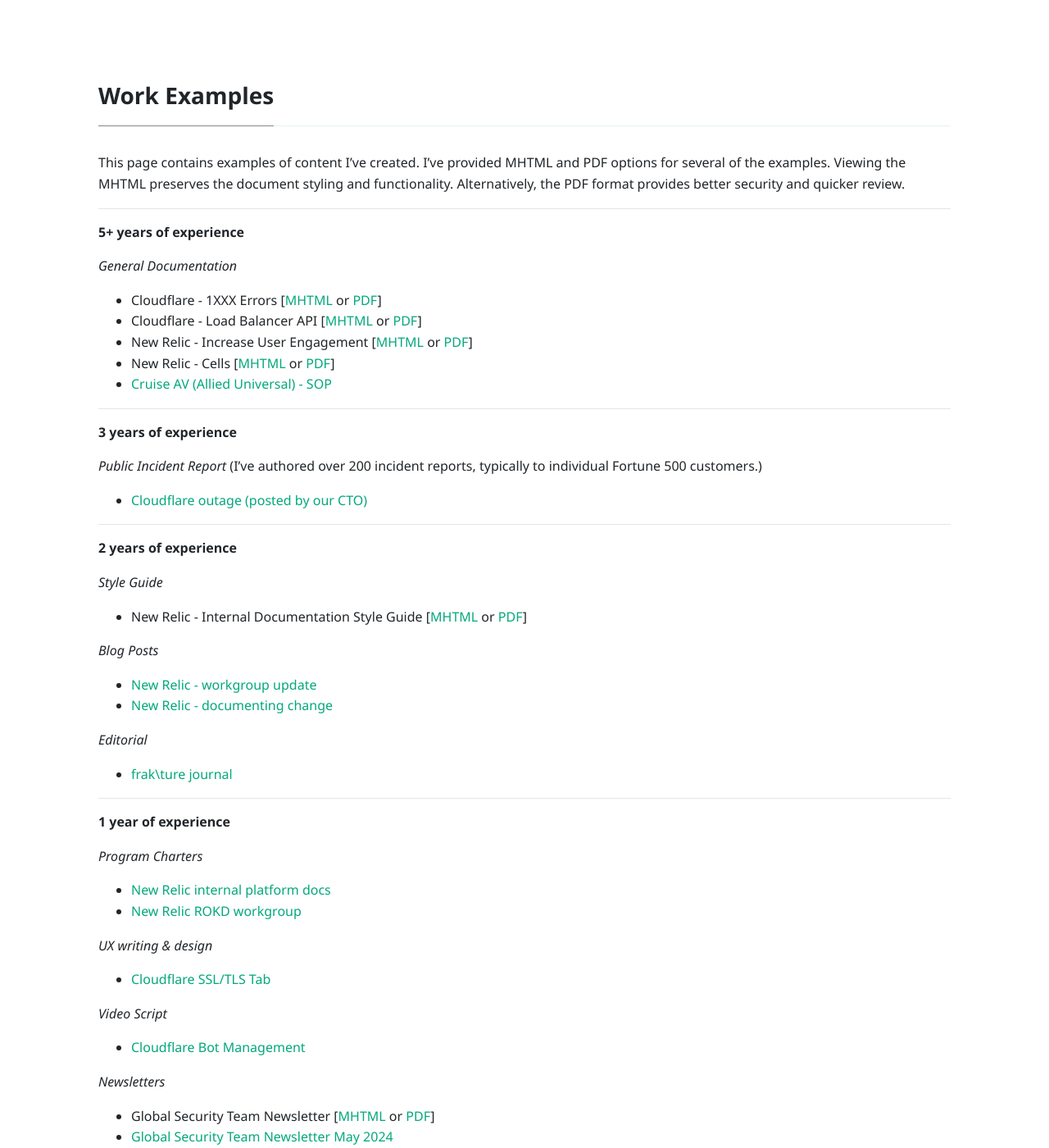
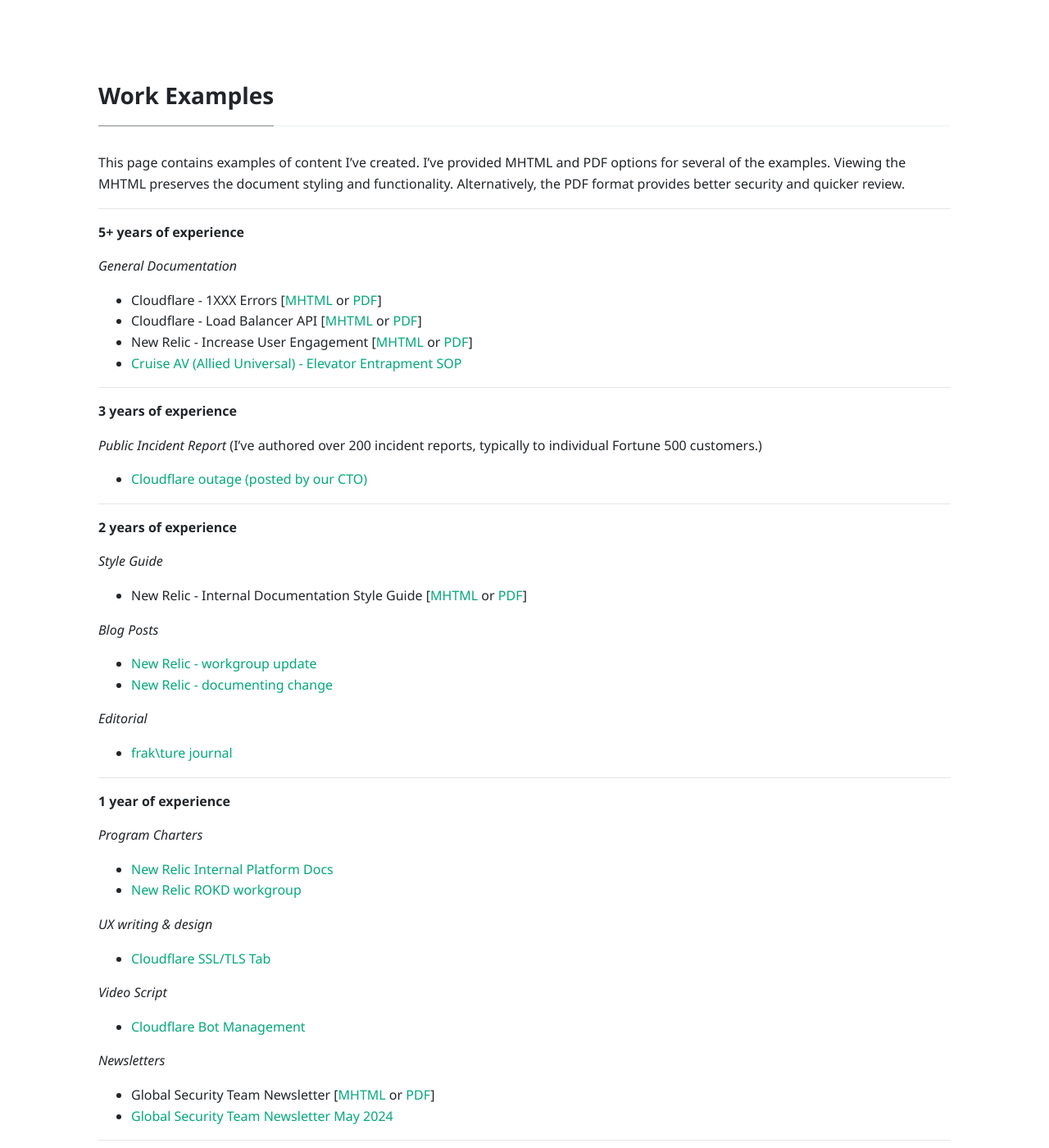
Before and after one commit to stumblefiend/jeremy.pugh, a Jekyll site: the page built from _pages/examples.md, in a window 1280 px wide and 1400 px high. Shown: the whole window at 82% size. Built offline with Jekyll 4.4.1, drawn with Linux system fonts in a browser that asks for light colours; nearby versions of some CDN libraries.

Commit message:
Update examples.md
Remove the New Relic Internal documentation example about cells

```diff
--- a/_pages/examples.md
+++ b/_pages/examples.md
@@ -13,8 +13,7 @@
 - Cloudflare - 1XXX Errors [[MHTML](/assets/docs/1xxx.mhtml) or [PDF](/assets/docs/1xxx.pdf)]
 - Cloudflare - Load Balancer API [[MHTML](/assets/docs/api.mhtml) or [PDF](/assets/docs/api.pdf)]
 - New Relic - Increase User Engagement [[MHTML](/assets/docs/engagement.mhtml) or [PDF](/assets/docs/engagement.pdf)]
-- New Relic - Cells [[MHTML](/assets/docs/cells-new-relic.mhtml) or [PDF](/assets/docs/cells-new-relic.pdf)]
-- [Cruise AV (Allied Universal) - SOP](/assets/docs/cruise-sop.pdf)
+- [Cruise AV (Allied Universal) - Elevator Entrapment SOP](/assets/docs/cruise-sop.pdf)
 
 ---
 
@@ -42,7 +41,7 @@
 **1 year of experience**
 
 *Program Charters*
-- [New Relic internal platform docs](/assets/docs/charter-internal-docs.pdf)
+- [New Relic Internal Platform Docs](/assets/docs/charter-internal-docs.pdf)
 - [New Relic ROKD workgroup](/assets/docs/rokd-charter.pdf)
 
 *UX writing & design*
```
